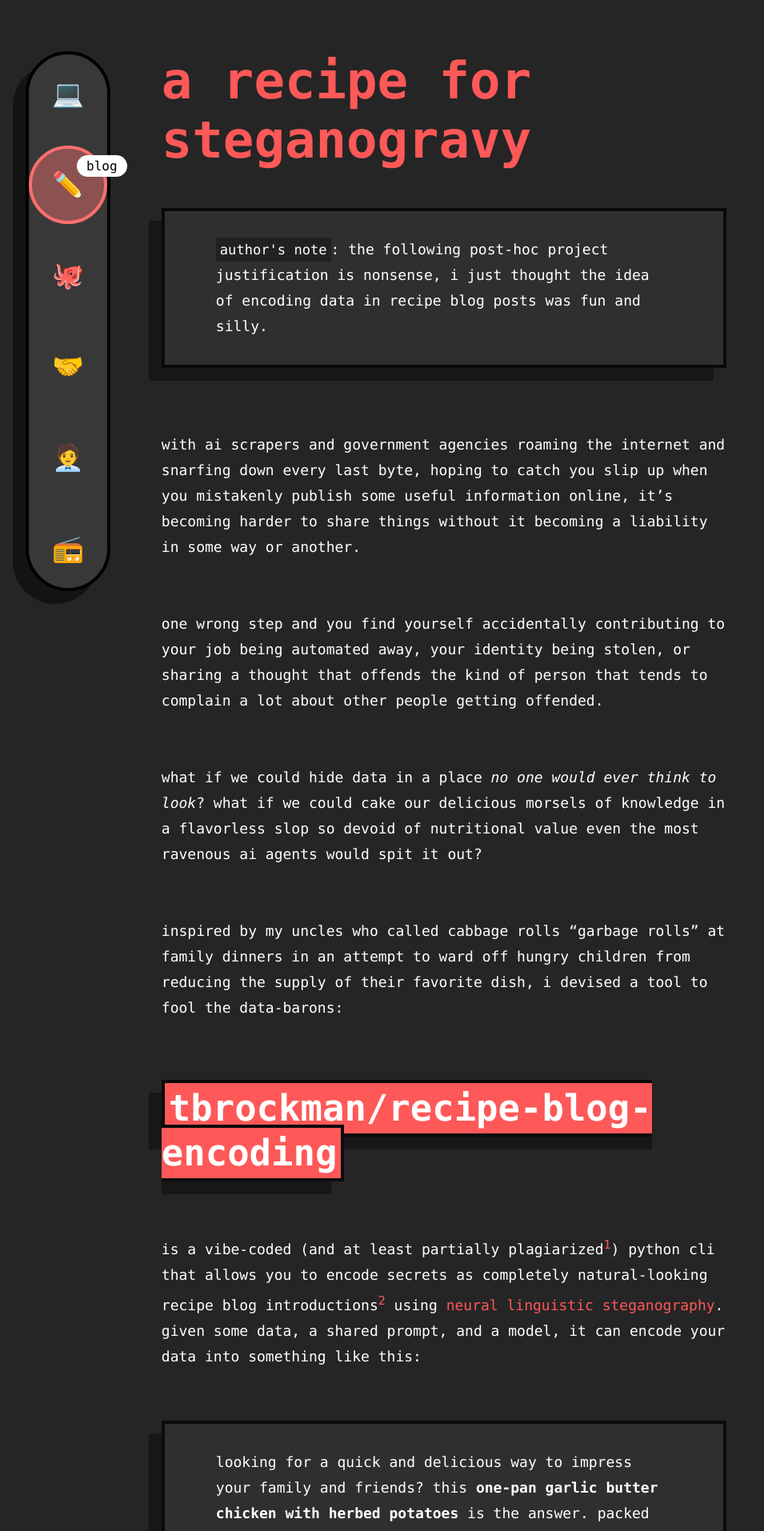
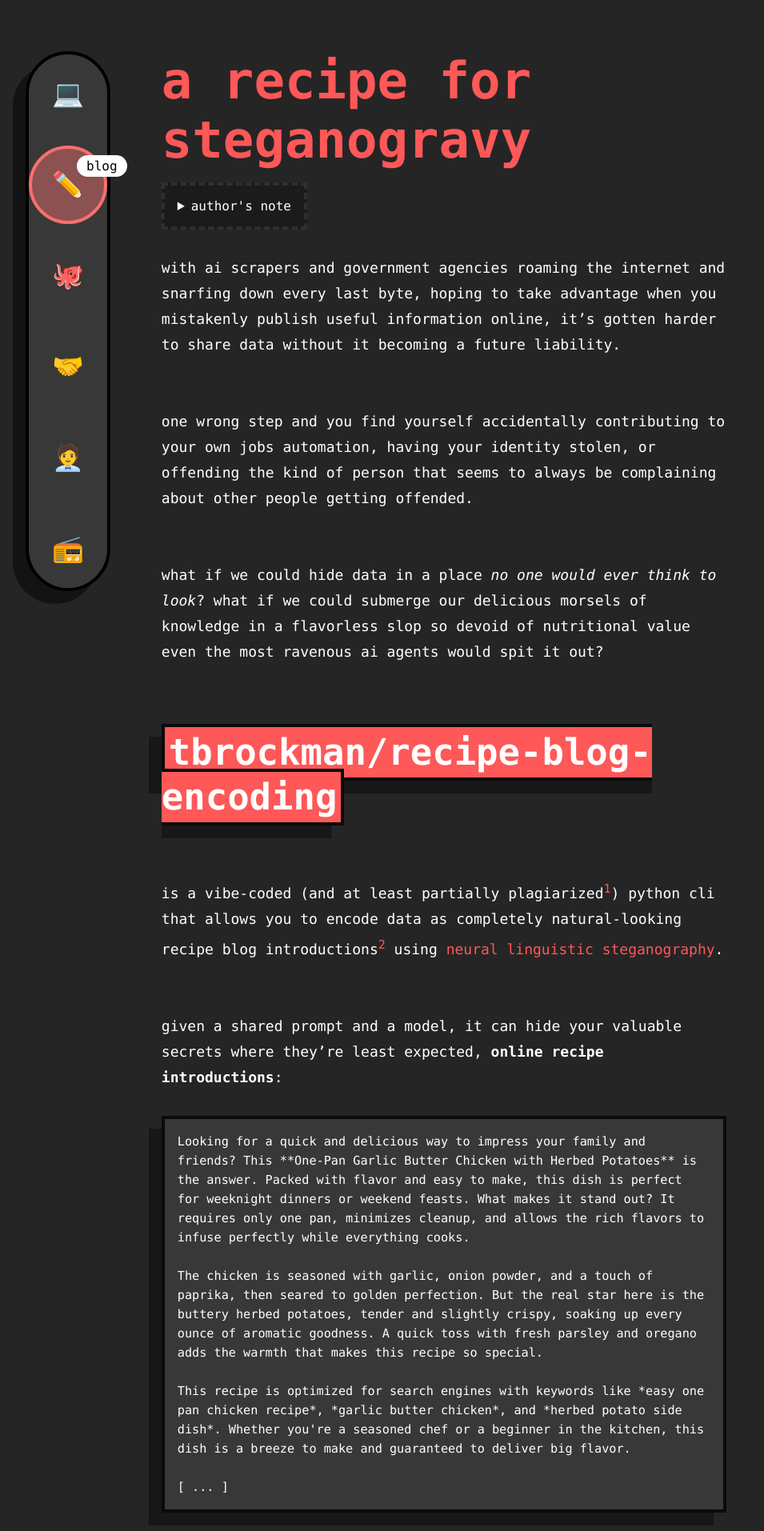
Before and after one commit to tbrockman/tbrockman.github.io, a Jekyll site: the page built from _posts/2026-03-27-a-recipe-for-steganogravy.md, in a window 1280 px wide. Shown: the top 1914 px of the page at 80% size, without its empty margins (0-955 px from the left). Built offline with Jekyll 4.4.1, drawn with Linux system fonts in a browser that asks for light colours; some of the changed text lies outside the part shown.

Commit message:
Content updates, changing some blog post styling.

````diff
--- a/_posts/2026-03-27-a-recipe-for-steganogravy.md
+++ b/_posts/2026-03-27-a-recipe-for-steganogravy.md
@@ -7,29 +7,40 @@ categories: python ai steganography seo recipes
 excerpt: how to hide juicy data in plain sight
 ---
 
-> `author's note`: the following post-hoc project justification is nonsense, I just thought the idea of encoding data in recipe blog posts was fun and silly.
+<details>
+  <summary>author's note</summary>
+  The following justification is nonsense, I just thought the idea of encoding data in recipe blogs was silly.
+</details>
 
-With AI scrapers and government agencies roaming the internet and snarfing down every last byte, hoping to catch you slip up when you mistakenly publish some useful information online, it's becoming harder to share things without it becoming a liability in some way or another.
+With AI scrapers and government agencies roaming the internet and snarfing down every last byte, hoping to take advantage when you mistakenly publish useful information online, it's gotten harder to share data without it becoming a future liability.
 
-One wrong step and you find yourself accidentally contributing to your job being automated away, your identity being stolen, or sharing a thought that offends the kind of person that tends to complain a lot about other people getting offended.
+One wrong step and you find yourself accidentally contributing to your own jobs automation, having your identity stolen, or offending the kind of person that seems to always be complaining about other people getting offended.
 
-What if we could hide data in a place _no one would ever think to look_? What if we could cake our delicious morsels of knowledge in a flavorless slop so devoid of nutritional value even the most ravenous AI agents would spit it out?
-
-Inspired by my uncles who called cabbage rolls "garbage rolls" at family dinners in an attempt to ward off hungry children from reducing the supply of their favorite dish, I devised a tool to fool the data-barons:
+What if we could hide data in a place _no one would ever think to look_? What if we could submerge our delicious morsels of knowledge in a flavorless slop so devoid of nutritional value even the most ravenous AI agents would spit it out?
 
 ## [`tbrockman/recipe-blog-encoding`](https://github.com/tbrockman/recipe-blog-encoding)
 
-is a vibe-coded (and at least partially plagiarized[^1]) Python CLI that allows you to encode secrets as completely natural-looking recipe blog introductions[^2] using [neural linguistic steganography](https://aclanthology.org/D19-1115/). Given some data, a shared prompt, and a model, it can encode your data into something like this:
+is a vibe-coded (and at least partially plagiarized[^1]) Python CLI that allows you to encode data as completely natural-looking recipe blog introductions[^2] using [neural linguistic steganography](https://aclanthology.org/D19-1115/).
 
->
->
-> Looking for a quick and delicious way to impress your family and friends? This **One-Pan Garlic Butter Chicken with Herbed Potatoes** is the answer. Packed with flavor and easy to make, this dish is perfect for weeknight dinners or weekend feasts. What makes it stand out? It requires only one pan, minimizes cleanup, and allows the rich flavors to infuse perfectly while everything cooks.
->
-> _[ remaining text cropped for brevity ]_
+Given a shared prompt and a model, it can hide your valuable secrets where they're least expected, **online recipe introductions**:
 
-Where, knowing the prompt + model + other parameters allows you to recover the political messaging hidden in your favorite garlic butter chicken recipe:
+```md
+Looking for a quick and delicious way to impress your family and friends? This **One-Pan Garlic Butter Chicken with Herbed Potatoes** is the answer. Packed with flavor and easy to make, this dish is perfect for weeknight dinners or weekend feasts. What makes it stand out? It requires only one pan, minimizes cleanup, and allows the rich flavors to infuse perfectly while everything cooks.
+
+The chicken is seasoned with garlic, onion powder, and a touch of paprika, then seared to golden perfection. But the real star here is the buttery herbed potatoes, tender and slightly crispy, soaking up every ounce of aromatic goodness. A quick toss with fresh parsley and oregano adds the warmth that makes this recipe so special.
+
+This recipe is optimized for search engines with keywords like *easy one pan chicken recipe*, *garlic butter chicken*, and *herbed potato side dish*. Whether you're a seasoned chef or a beginner in the kitchen, this dish is a breeze to make and guaranteed to deliver big flavor.
+
+[ ... ]
+```
+
+On the other side, knowing the original prompt and model used, you can recover the political messaging hidden in your favorite garlic butter chicken recipe:
 
 ```sh
+python main.py decode --stego-file stego_output.txt --model "models/Qwen3-32B-Q4_K_M.gguf" --prompt "..."
+
+# ... then after some processing ⌛
+
 ======================================================================
 RECOVERED SECRET MESSAGE:
 ======================================================================
@@ -37,16 +48,20 @@ https://www.nokings.org/
 ======================================================================
 ```
 
-Just how _babuina_ would have made it.
+Just how _nona_ would have made it.
 
 ## how it works
 
+<details>
+    <summary>author's note</summary>
+    To be a bit less verbose, we omit details like embedding a length header so the decoder knows how many bits to decode, using quantization so we're not operating on floats, and dealing with ambiguous re-tokenization when decoding
+</details>
+
 The implementation largely follows [arithmetic coding steganography](https://www.artkpv.net/Tool-Arithmetic-Coding-for-LLM-Steganography/). At a high-level, you can imagine the following:
+
 1. We convert our secret into a binary fraction which represents a point somewhere on a number line between \[0, 1\).
 1. We use the model's next token probability distribution to carve out adjacent intervals on the line, where the width of each interval is proportional to the token's probability.
 1. We repeatedly choose tokens whose interval contains our point, narrowing the interval further and further, until enough of the leading bits of the start and end points of the interval agree, such that we've encoded our message.
-
-> `author's note`: To make things less verbose, we omit details like embedding a length header in the data so the decoder knows how many bits to decode, using quantization so we're not operating on floats, and dealing with ambiguous re-tokenization when decoding
 
 Here's a simple example with a 3-bit secret:
 
@@ -80,7 +95,7 @@ step 3: interval [0.55, 0.7)
 leading bits agree: 1 0 1 → secret recovered ✓
 ```
 
-The generated text would then read: "This recipe uses \.\.\."
+The generated text would then read: "This recipe uses"
 
 Decoding is just the reverse: run the same model with the same prompt, reconstruct the probability distribution at each step, and read the secret bits back out from which tokens appear in the text. It's important to note that both sides need the **exact same model, quantization, top-k, and prompt** -- any mismatch and the distributions diverge, producing garbage.
 
@@ -90,25 +105,25 @@ Decoding is just the reverse: run the same model with the same prompt, reconstru
 
 It turns out that if you pick a token during encoding, decode it to text, and then re-tokenize that text, you don't always get the same token back. For instance, if the text so far tokenizes to `[..., "hel"]` and the model picks the `"lo"` as the next token, the combined text `"hello"` might re-tokenize as a single `"hello"` rather than `"hel" + "lo"`. Then, when decoding, the decoder sees a completely different token at that position and everything after it diverges.
 
-`claude's fix`: Add a filter that, at each step, tests whether a candidate token would survive a round-trip through decoding and tokenization. Tokens that wouldn't are excluded from the CDF before any interval math happens. You lose some encoding capacity, but you can be certain that if your message _can_ be encoded, it can also be decoded.
+`claude's fix`: Add a filter that, at each step, tests whether a candidate token would survive a round-trip through decoding and tokenization. Tokens that wouldn't are excluded from the CDF before any interval math happens. You lose some encoding capacity, but you can be certain that if your message can be encoded, it can also be decoded.
 
-**`len(secret)` > model end-of-sequence**
+**model end-of-sequence can be reached before the secret is fully encoded**
 
-What do we do if the prompt we've chosen doesn't provide a path to generate sufficient tokens to encode our secret, converging on end-of-sequence before giving us enough bits?
+`question:` What do we do if the prompt we've chosen doesn't provide a path to generate sufficient tokens to encode our secret, converging on end-of-sequence before giving us enough bits?
 
-`answer`: 🤷 choose a better prompt.
+`answer:` 🤷 choose a better prompt.
 
 **security**
 
 The prompt acts as a shared key, but it's a leaky one. The generated text is statistically conditioned on the prompt, which is partially revealed by its own output (which is generally not regarded as an ideal property for an encryption scheme).
 
-`threat model`: a border agent suspicious of your online presence, passing a note to your friend about who you like through an untrusted intermediary
+`threat model`: passing a note to your friend about who you like in class through an untrusted intermediary, or a border agent suspicious of your online presence
 
 **local LLM only**
 
-LLM APIs tend to not be deterministic, or expose the raw logits necessary for this to work, so you'll need a locally running LLM (and have good enough hardware/enough patience) to use the tool.
+Not that it's not possible to use any remote APIs (it should be so long as they provide sufficient determinism and logits), local's just all that was implemented.
 
-✌️
+have fun cooking ✌️
 
 [^1]: Subsequent investigation suggests that [`artkpv/arithmetic-coding-steganography/`](https://github.com/artkpv/arithmetic-coding-steganography/) is likely where Claude found inspiration for the implementation
 [^2]: Or whatever style you choose, it's determined by the prompt
--- a/_sass/post.scss
+++ b/_sass/post.scss
@@ -1,6 +1,6 @@
 $color-primary: #fe5858;
 $color-hover: #fb6e6e;
-$hover-background-color: #2f2f2f;
+$hover-background-color: #383838;
 $hover-box-shadow: -1rem 1rem #171717;
 $hover-box-border: 4px solid #0a0a0a;
 $breakpoint-navbar: 1400px;
@@ -312,3 +312,28 @@ pre[class*='language-'] {
 pre[class*='language-'] {
 	margin-bottom: 4rem;
 }
+
+.footnotes {
+	border: 4px dashed #2f2f2f;
+	padding-left: 2rem;
+	padding-right: 1rem;
+	background-color: #1b1b1b;
+}
+
+details {
+	border: 4px dashed #2f2f2f;
+	background-color: #1b1b1b;
+	width: fit-content;
+	padding: 1rem;
+	display: flex;
+	flex-direction: column;
+}
+
+details:open {
+	gap: 1rem;
+}
+
+code.language-md, code.language-sh, code.language-plaintext {
+  white-space: pre-wrap;
+  color: white;
+}
````
